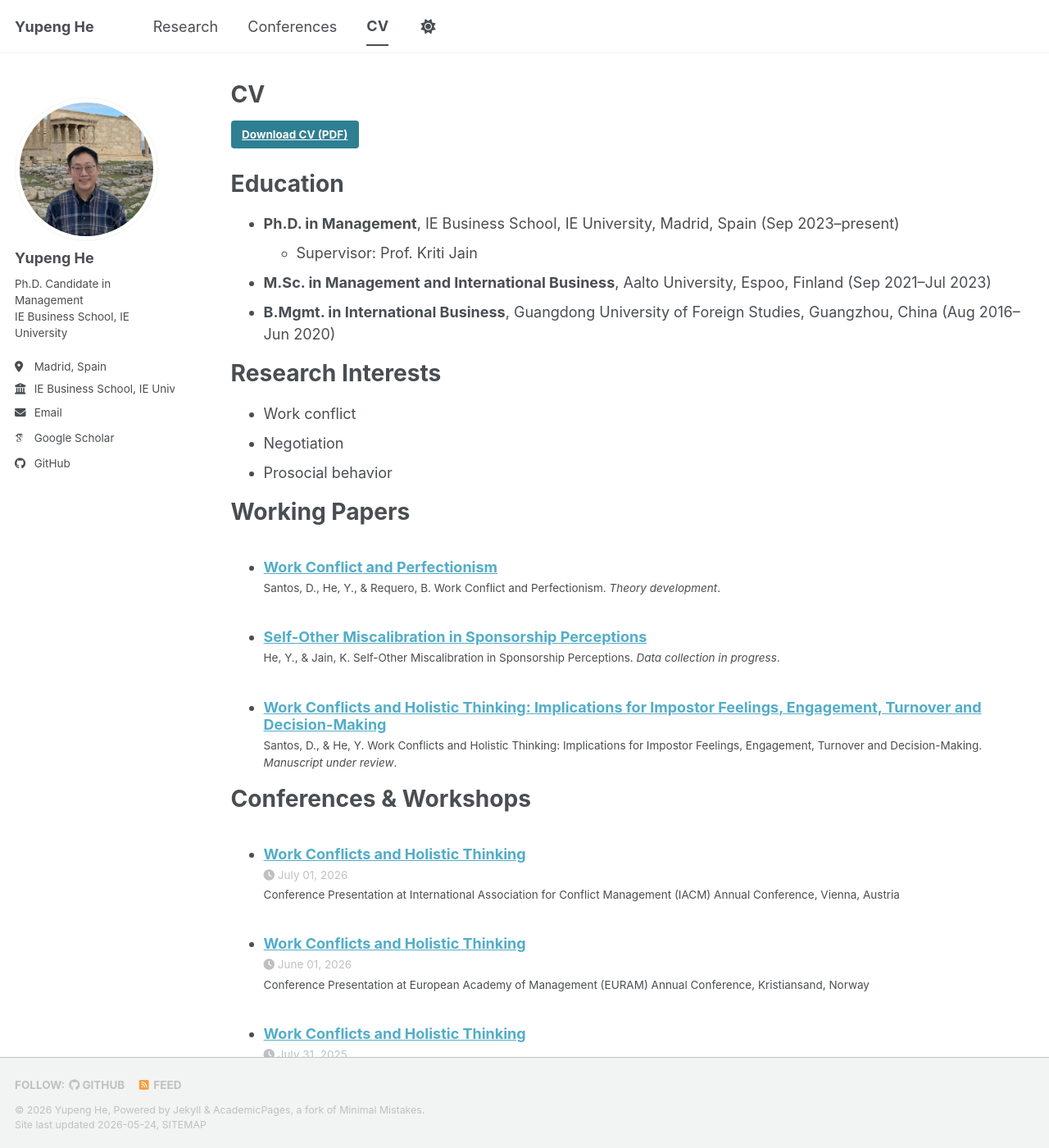
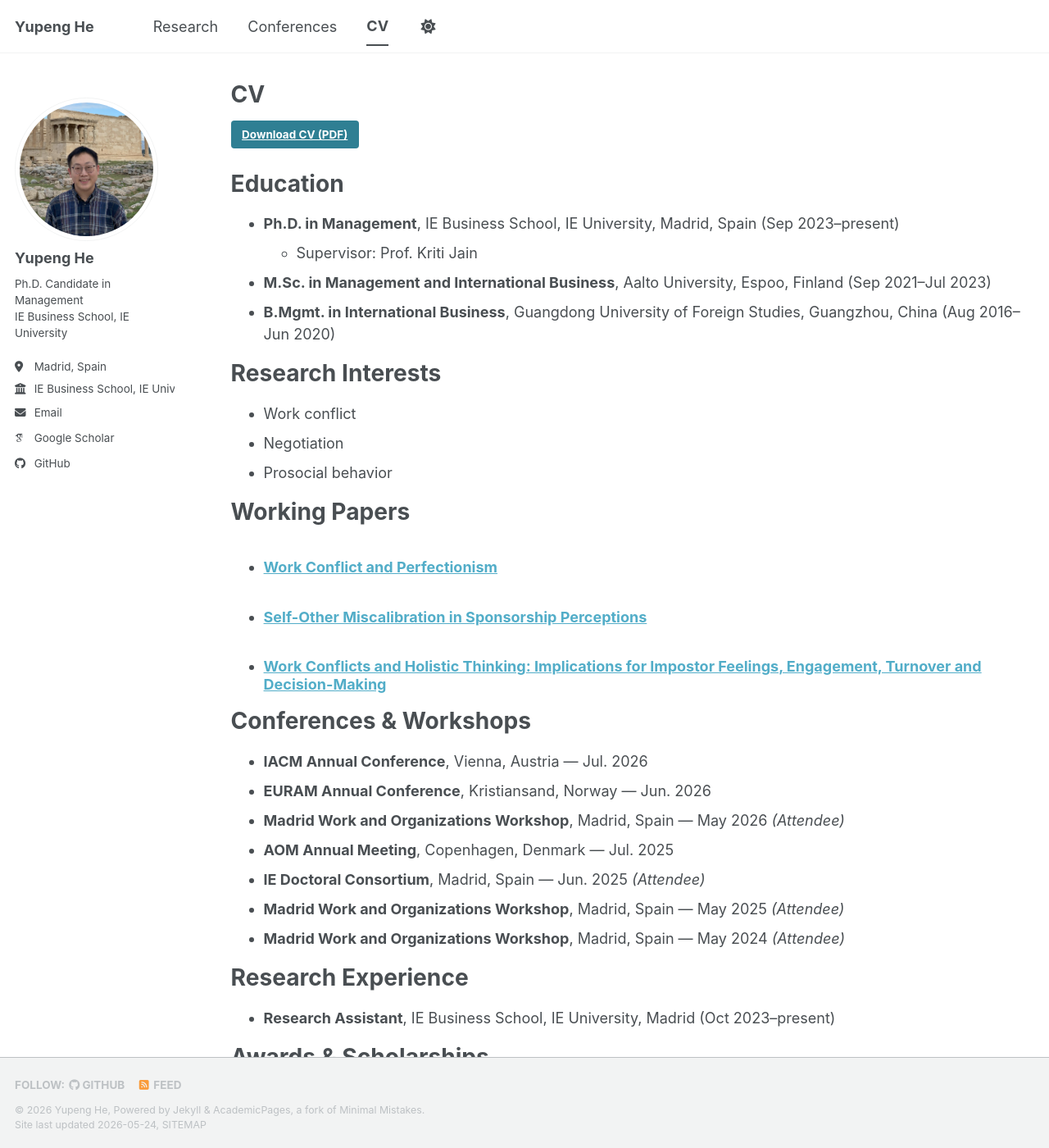
Before and after one commit to Yupeng77/Yupeng77.github.io, a Jekyll site: the page built from _pages/cv.md, in a window 1280 px wide and 1400 px high. Shown: the whole window at 82% size. Built offline with Jekyll 4.4.1, drawn with Linux system fonts in a browser that asks for light colours; some web fonts are replaced; a script bundle is joined from its source files by our own code; library files that are not in the unit come from our copies.

Commit message:
Revise research page, conferences, and CV page
- Add full abstracts to work conflicts and sponsorship papers
- Remove citations and placeholder body text from all papers
- Remove descriptions from perfectionism paper
- Update IACM talk title to sponsorship paper
- Remove AOM and EURAM from conferences page
- Hardcode full conference list on CV page (matching CV document)

```diff
--- a/_pages/cv.md
+++ b/_pages/cv.md
@@ -32,9 +32,13 @@ Working Papers
 
 Conferences & Workshops
 ======
-  <ul>{% for post in site.talks reversed %}
-    {% include archive-single-talk-cv.html %}
-  {% endfor %}</ul>
+* **IACM Annual Conference**, Vienna, Austria — Jul. 2026
+* **EURAM Annual Conference**, Kristiansand, Norway — Jun. 2026
+* **Madrid Work and Organizations Workshop**, Madrid, Spain — May 2026 *(Attendee)*
+* **AOM Annual Meeting**, Copenhagen, Denmark — Jul. 2025
+* **IE Doctoral Consortium**, Madrid, Spain — Jun. 2025 *(Attendee)*
+* **Madrid Work and Organizations Workshop**, Madrid, Spain — May 2025 *(Attendee)*
+* **Madrid Work and Organizations Workshop**, Madrid, Spain — May 2024 *(Attendee)*
 
 Research Experience
 ======
--- a/_publications/2025-01-work-conflicts-holistic-thinking.md
+++ b/_publications/2025-01-work-conflicts-holistic-thinking.md
@@ -3,10 +3,7 @@ title: "Work Conflicts and Holistic Thinking: Implications for Impostor Feelings
 collection: publications
 category: manuscripts
 permalink: /publication/2025-work-conflicts-holistic-thinking
-excerpt: 'This paper examines how work conflicts activate holistic thinking styles and the downstream consequences for employee outcomes including impostor feelings, engagement, turnover intentions, and decision-making quality.'
+excerpt: 'Across five main and two supplementary studies, we examined how individuals'' holistic-analytic thinking style shaped their organizational responses to work conflicts. Adopting a person-situation perspective, we proposed that analytic thinkers are particularly vulnerable to contradictory role demands, whereas holistic thinkers are relatively buffered. Consistent with this account, correlational and experimental evidence showed that work conflicts increased impostor feelings and reduced work engagement primarily among analytic thinkers, with attenuated effects among holistic thinkers. Extending beyond self-reported outcomes, we further demonstrated that analytic thinkers were more likely to engage in conflict-avoidant career development choices following work conflict. We also identified psychological discomfort as a key mechanism explaining why work conflicts elicited heightened impostor feelings among analytic thinkers. Finally, an intervention study revealed that self-affirmation mitigated the negative effects of work conflict on turnover intentions for analytic thinkers but offered little benefit for holistic thinkers. Together, these findings highlight thinking style as a critical boundary condition of work conflict effects and the importance of tailoring interventions to individuals'' cognitive vulnerabilities.'
 date: 2025-01-01
-venue: 'Target: Journal of Organizational Behavior'
-citation: 'Santos, D., &amp; He, Y. Work Conflicts and Holistic Thinking: Implications for Impostor Feelings, Engagement, Turnover and Decision-Making. <i>Manuscript under review</i>.'
+venue: 'Target journal: Journal of Organizational Behavior'
 ---
-
-With Diego Santos. Target journal: *Journal of Organizational Behavior*.
--- a/_publications/2025-02-self-other-miscalibration.md
+++ b/_publications/2025-02-self-other-miscalibration.md
@@ -3,10 +3,7 @@ title: "Self-Other Miscalibration in Sponsorship Perceptions"
 collection: publications
 category: manuscripts
 permalink: /publication/2025-self-other-miscalibration
-excerpt: 'This paper investigates systematic discrepancies between how sponsors and protégés perceive sponsorship relationships, with implications for career advancement and workplace inequality.'
+excerpt: 'Sponsorship, third-party advocacy that places a candidate into an opportunity, can be a socially ambiguous signal in the workplace. We propose a self-other miscalibration — that is, sponsees (as compared to observers) would perceive themselves to have higher competence, earned success, legitimacy, and lower instrumentality in their relationships. In a scenario-based experimental study, participants evaluated a sponsored analyst from three assessment perspectives: self-assessment (participants as sponsees evaluated themselves), expected peer assessment (participants thought about how others would evaluate them as being sponsees), or peer assessment (participants evaluating their sponsored peers). Participants in both self-assessment and expected peer assessment perspectives tended to report higher perceptions of competence, earned success, and legitimacy, but lower perceptions of instrumentality in relationships as compared to those in the peer assessment perspective, supporting the proposed self–other miscalibration.'
 date: 2025-01-01
 venue: 'Data collection in progress'
-citation: 'He, Y., &amp; Jain, K. Self-Other Miscalibration in Sponsorship Perceptions. <i>Data collection in progress</i>.'
 ---
-
-With Kriti Jain. Currently in data collection.
--- a/_publications/2025-03-work-conflict-perfectionism.md
+++ b/_publications/2025-03-work-conflict-perfectionism.md
@@ -3,10 +3,6 @@ title: "Work Conflict and Perfectionism"
 collection: publications
 category: manuscripts
 permalink: /publication/2025-work-conflict-perfectionism
-excerpt: 'This paper develops theory on the relationship between workplace conflict and perfectionism, exploring how conflict experiences shape perfectionistic strivings and concerns.'
 date: 2025-01-01
 venue: 'Theory development'
-citation: 'Santos, D., He, Y., &amp; Requero, B. Work Conflict and Perfectionism. <i>Theory development</i>.'
 ---
-
-With Diego Santos and Blanca Requero. Currently in theory development.
--- a/_talks/2025-07-aom-copenhagen.md
+++ /dev/null
@@ -1,11 +0,0 @@
----
-title: "Work Conflicts and Holistic Thinking"
-collection: talks
-type: "Conference Presentation"
-permalink: /talks/2025-07-aom-copenhagen
-venue: "Academy of Management Annual Meeting"
-date: 2025-07-31
-location: "Copenhagen, Denmark"
----
-
-Presented at the Academy of Management (AOM) Annual Meeting in Copenhagen, Denmark.
--- a/_talks/2026-06-euram-kristiansand.md
+++ /dev/null
@@ -1,11 +0,0 @@
----
-title: "Work Conflicts and Holistic Thinking"
-collection: talks
-type: "Conference Presentation"
-permalink: /talks/2026-06-euram-kristiansand
-venue: "European Academy of Management (EURAM) Annual Conference"
-date: 2026-06-01
-location: "Kristiansand, Norway"
----
-
-Presented at the European Academy of Management (EURAM) Annual Conference in Kristiansand, Norway.
--- a/_talks/2026-07-iacm-vienna.md
+++ b/_talks/2026-07-iacm-vienna.md
@@ -1,5 +1,5 @@
 ---
-title: "Work Conflicts and Holistic Thinking"
+title: "Self-Other Miscalibration in Sponsorship Perceptions"
 collection: talks
 type: "Conference Presentation"
 permalink: /talks/2026-07-iacm-vienna
@@ -7,5 +7,3 @@ venue: "International Association for Conflict Management (IACM) Annual Conferen
 date: 2026-07-01
 location: "Vienna, Austria"
 ---
-
-Presented at the International Association for Conflict Management (IACM) Annual Conference in Vienna, Austria.
```
